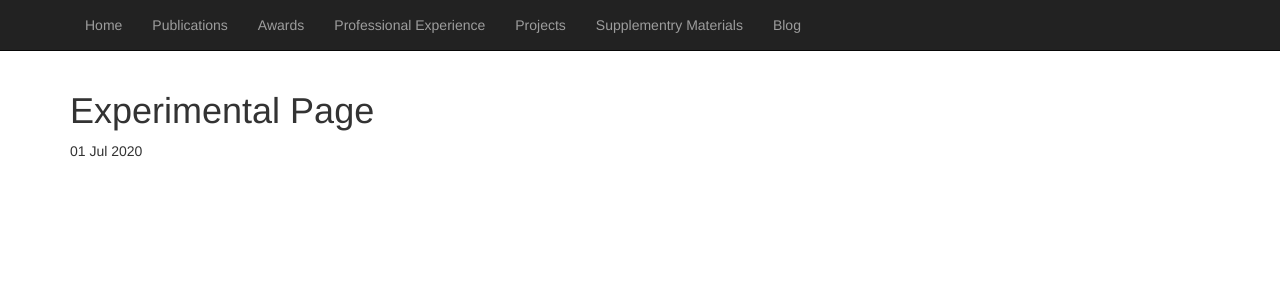
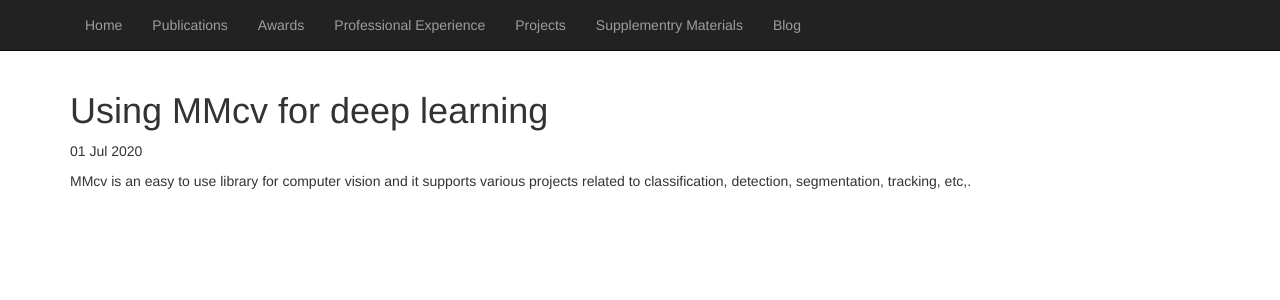
Before and after one commit to yasar-rehman/yasar, a Jekyll site: the page built from _posts/2020-07-01-my-first-experiment-page.md, in a window 1280 px wide. Shown: the top 300 px of the page. Built offline with Jekyll 4.4.1, drawn with Linux system fonts in a browser that asks for light colours; some web fonts are replaced.

Commit message:
Update 2020-07-01-my-first-experiment-page.md

```diff
--- a/_posts/2020-07-01-my-first-experiment-page.md
+++ b/_posts/2020-07-01-my-first-experiment-page.md
@@ -1,5 +1,5 @@
 ---
 layout: post
-title: Experimental Page
-
+title: Using MMcv for deep learning
 ---
+MMcv is an easy to use library for computer vision and it supports various projects related to classification, detection, segmentation, tracking, etc,.
```
